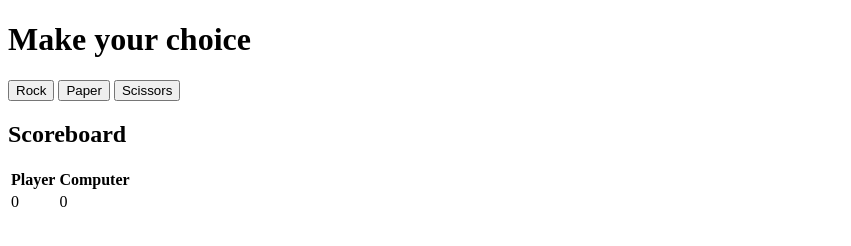
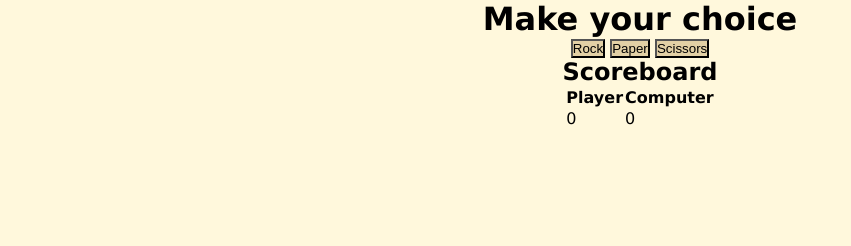
Before and after one commit to bigwave77/first_rps, a plain HTML site: page index.html in a window 1280 px wide. Shown: the whole page, without its empty margins (0-851 px from the left). Drawn offline with Linux system fonts and the light colour scheme.

Commit message:
Add style.css

```diff
--- a/index.html
+++ b/index.html
@@ -5,6 +5,7 @@
     <meta http-equiv="X-UA-Compatible" content="IE=edge">
     <meta name="viewport" content="width=device-width, initial-scale=1.0">
     <title>RPS Game</title>
+    <link rel="stylesheet" href="style.css">
     <script src="./script.js" defer></script>
 </head>
 <body>
--- a/script.js
+++ b/script.js
@@ -33,33 +33,9 @@ function playRound(plyr, comp) {
     }
 }
 
-// function game() {
-//     for (let i = 0; i < 5; i++){
-
-//         rndInt = randomIntFromInterval(1, 3);
-//         let computerSelection = getComputerChoice();
-//         let playerSelection = window.prompt("Enter your choice:");
-
-//         round = playRound(playerSelection, computerSelection);
-//         if (round === 1) {
-//             playerScore += 1;
-//         } else if (round === 0){
-//             computerScore += 1;
-//         }
-
-//         console.log(playerScore, computerScore)
-//     }
-
-//     if (playerScore > computerScore) {
-//         console.log("Player wins!")
-//     } else {
-//         console.log("Computer wins!")
-//     }
-// }
-
 const title = document.querySelector("h1");
 const winner = document.createElement("h3");
-const result = document.createElement("p");
+// const result = document.createElement("p");
 let playerScore = 0;
 let computerScore = 0;
 let plS = document.getElementById("player-score");
@@ -88,8 +64,6 @@ buttons.forEach((button) => {
             winner.innerText = "You lose!";
             title.appendChild(winner);
         }
-
-
     });
 });
 
--- a/style.css
+++ b/style.css
@@ -0,0 +1,30 @@
+* {
+    margin: 0;
+    padding: 0;
+    box-sizing: border-box;
+}
+
+.buttons button{
+    background-color: rgba(148, 103, 21, 0.274);
+    /* color: white; */
+}
+
+body {
+    font-family:Verdana, Geneva, Tahoma, sans-serif;
+    background-color: cornsilk;
+    display: flex;
+    flex-direction: column;
+    align-items: center;
+    justify-content: center;
+}
+
+.container {
+    display: flex;
+    flex-direction: column;
+}
+
+table {
+    border: 1px;
+    display: flex;
+
+}
```
